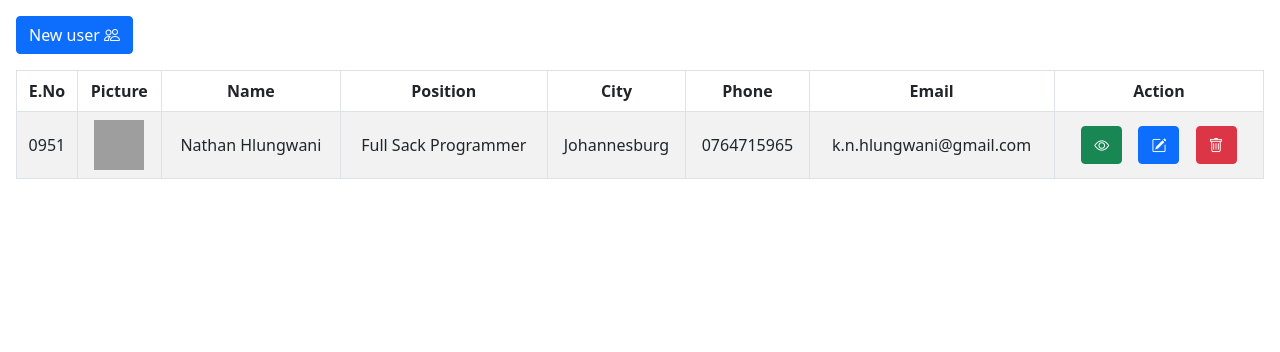
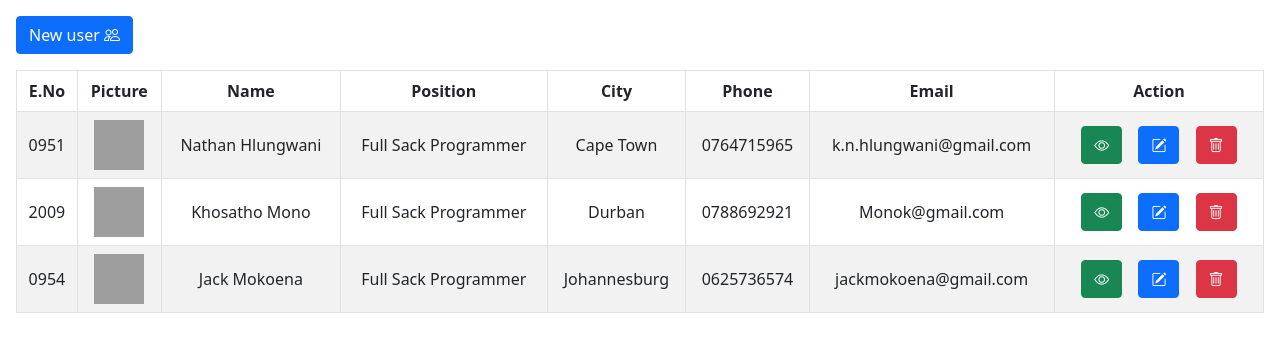
Before and after one commit to Nathandiv/sprint_project, a plain HTML site: page index.html in a window 1280 px wide. Drawn offline with nearby package versions, Linux system fonts and the light colour scheme; grey boxes are pictures that could not be loaded.

Commit message:
added 2 people

```diff
--- a/index.html
+++ b/index.html
@@ -46,7 +46,7 @@
                         <td><img src="https://yt3.ggpht.com/yti/ANjgQV9o3bgbf8mbUYpgcLyi-c1xy_tfR_eCgkXSvbixGel9Z3g=s108-c-k-c0x00ffffff-no-rj" width="50" height="50"></td>
                         <td>Nathan Hlungwani</td>
                         <td>Full Sack Programmer</td>
-                        <td>Johannesburg</td>
+                        <td>Cape Town</td>
                         <td>0764715965</td>
                         <td>k.n.hlungwani@gmail.com</td>
                         <td>
@@ -67,6 +67,59 @@
                         </td>
                     </tr>
 
+                    <tr>
+                        <td>2009</td>
+                        <td><img src="https://yt3.ggpht.com/yti/ANjgQV9o3bgbf8mbUYpgcLyi-c1xy_tfR_eCgkXSvbixGel9Z3g=s108-c-k-c0x00ffffff-no-rj" width="50" height="50"></td>
+                        <td>Khosatho Mono</td>
+                        <td>Full Sack Programmer</td>
+                        <td>Durban</td>
+                        <td>0788692921</td>
+                        <td>Monok@gmail.com</td>
+                        <td>
+
+                            <button class="btn btn-success">
+                                <i class="bi bi-eye"></i>
+                            </button>
+
+                            <button class="btn btn-primary">
+                                <i class="bi bi-pencil-square"></i>
+                            </button>
+
+                            <button class="btn btn-danger">
+                                <i class="bi bi-trash"></i>
+                            </button>
+
+
+                        </td>
+                    </tr>
+
+                    <tr>
+                        <td>0954</td>
+                        <td><img src="https://yt3.ggpht.com/yti/ANjgQV9o3bgbf8mbUYpgcLyi-c1xy_tfR_eCgkXSvbixGel9Z3g=s108-c-k-c0x00ffffff-no-rj" width="50" height="50"></td>
+                        <td>Jack Mokoena</td>
+                        <td>Full Sack Programmer</td>
+                        <td>Johannesburg</td>
+                        <td>0625736574</td>
+                        <td>jackmokoena@gmail.com</td>
+                        <td>
+
+                            <button class="btn btn-success">
+                                <i class="bi bi-eye"></i>
+                            </button>
+
+                            <button class="btn btn-primary">
+                                <i class="bi bi-pencil-square"></i>
+                            </button>
+
+                            <button class="btn btn-danger">
+                                <i class="bi bi-trash"></i>
+                            </button>
+
+
+                        </td>
+                    </tr>
+
+
                     </table>
                 </div>
             </div>
```
